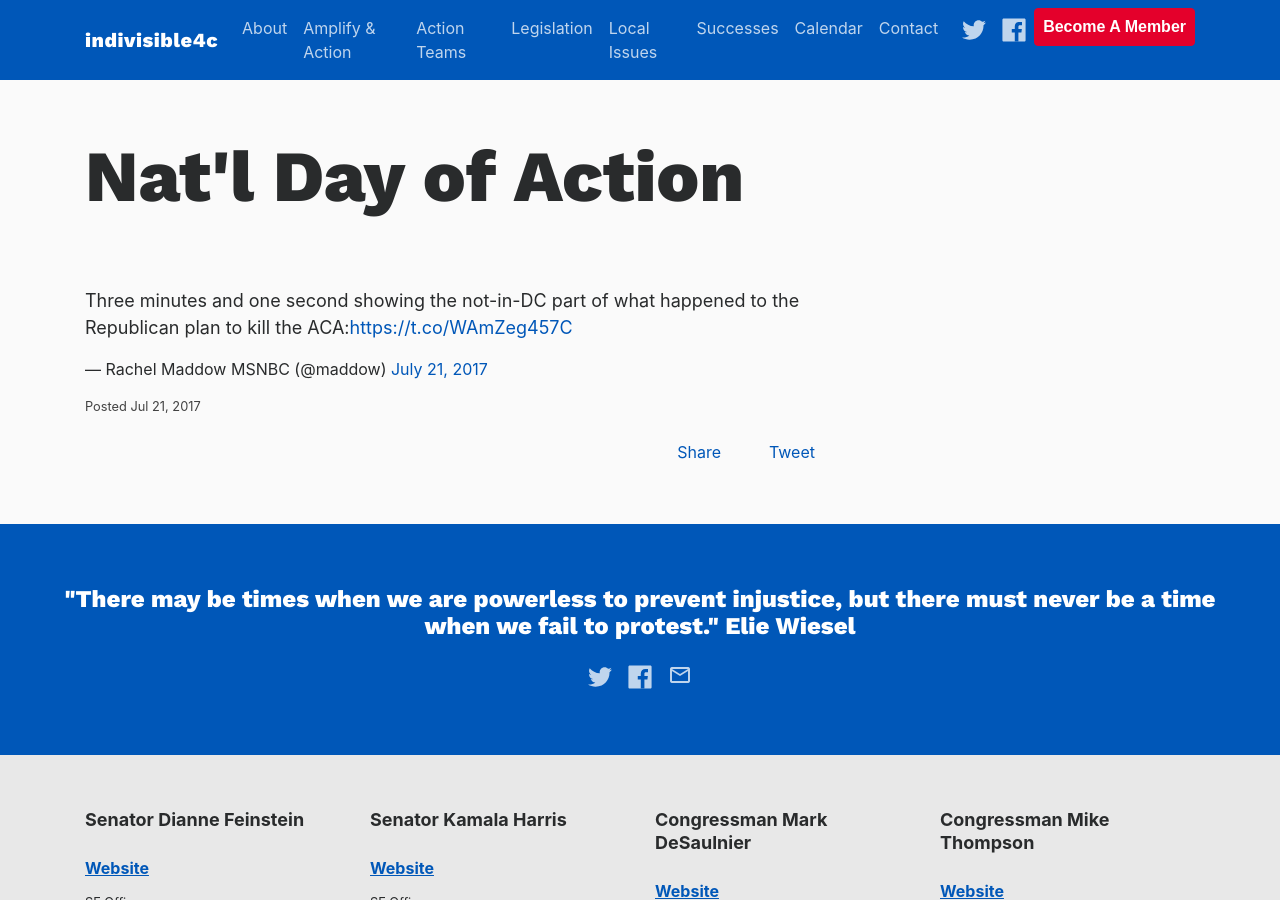
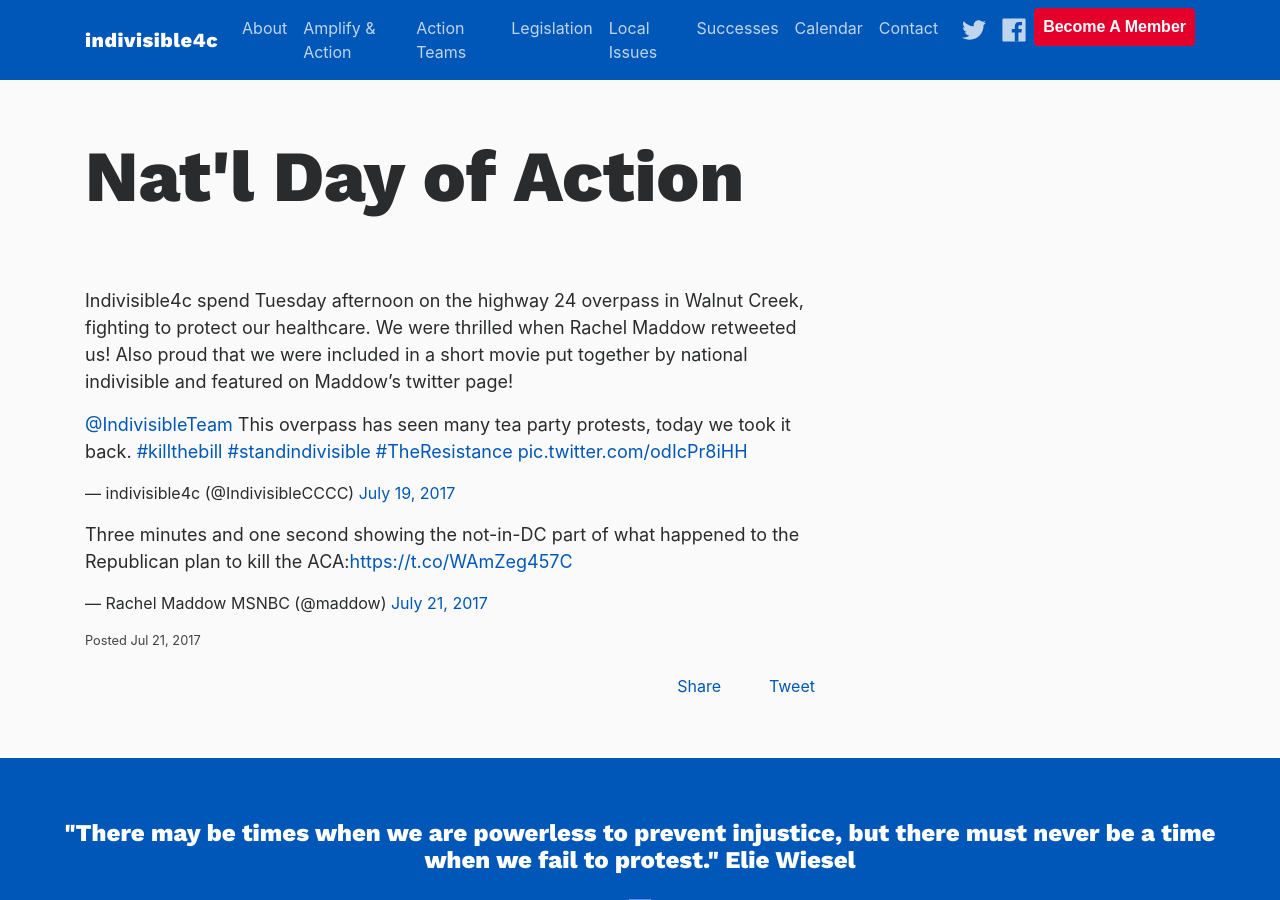
Before and after one commit to IndivisibleTemplate/BasicTemplate, a Jekyll site: the page built from _posts/2017-07-21-natl-day-of-action.markdown, in a window 1280 px wide and 900 px high. Built offline with Jekyll 4.4.1, drawn with Linux system fonts in a browser that asks for light colours; nearby versions of some CDN libraries; comment, search, counter and statistics services are not loaded.

Commit message:
Updated Natl Day Of Action

```diff
--- a/_posts/2017-07-21-natl-day-of-action.markdown
+++ b/_posts/2017-07-21-natl-day-of-action.markdown
@@ -4,5 +4,13 @@
 is featured: true
 ---
 
+Indivisible4c spend Tuesday afternoon on the highway 24 overpass in Walnut Creek, fighting to protect our healthcare. We were thrilled when Rachel Maddow retweeted us! Also proud that we were included in a short movie put together by national indivisible and featured on Maddow's twitter page!
+
+
+<blockquote class="twitter-tweet" data-lang="en"><p lang="en" dir="ltr"><a href="https://twitter.com/IndivisibleTeam">@IndivisibleTeam</a> This overpass has seen many tea party protests, today we took it back. <a href="https://twitter.com/hashtag/killthebill?src=hash">#killthebill</a> <a href="https://twitter.com/hashtag/standindivisible?src=hash">#standindivisible</a> <a href="https://twitter.com/hashtag/TheResistance?src=hash">#TheResistance</a> <a href="https://t.co/odIcPr8iHH">pic.twitter.com/odIcPr8iHH</a></p>&mdash; indivisible4c (@IndivisibleCCCC) <a href="https://twitter.com/IndivisibleCCCC/status/887543698539429889">July 19, 2017</a></blockquote>
+<script async src="//platform.twitter.com/widgets.js" charset="utf-8"></script>
+
+
+
 <blockquote class="twitter-tweet" data-lang="en"><p lang="en" dir="ltr">Three minutes and one second showing the not-in-DC part of what happened to the Republican plan to kill the ACA:<a href="https://t.co/WAmZeg457C">https://t.co/WAmZeg457C</a></p>&mdash; Rachel Maddow MSNBC (@maddow) <a href="https://twitter.com/maddow/status/888489332851572739">July 21, 2017</a></blockquote>
 <script async src="//platform.twitter.com/widgets.js" charset="utf-8"></script>
```
